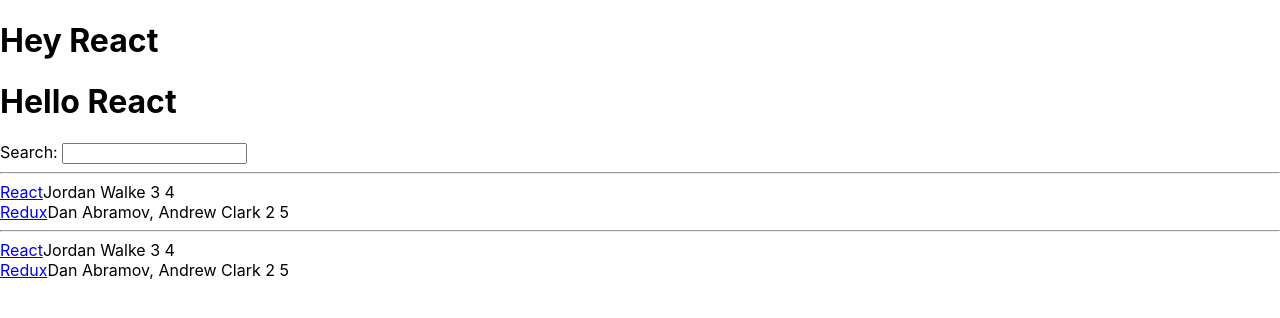
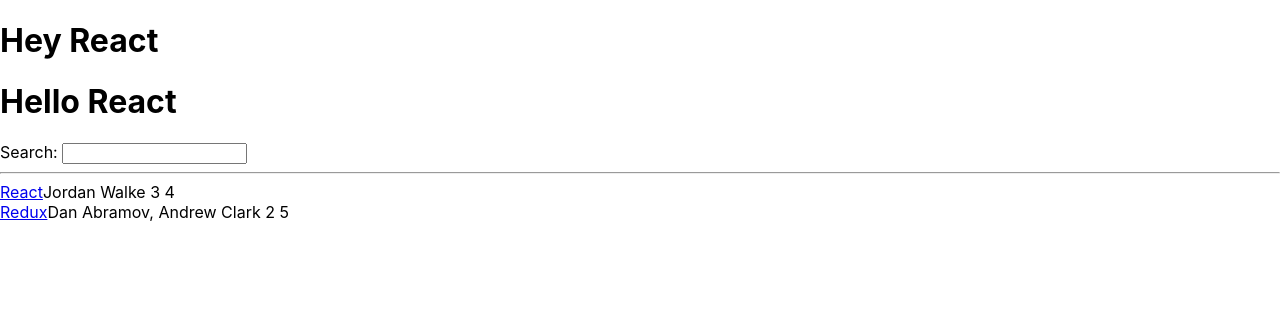
Before and after one commit to first-stringer/wevegotissues, a React (Create React App) app: page / in a window 1280 px wide. Shown: the top 318 px of the page. Built offline with nearby package versions, Linux system fonts and the light colour scheme.

Commit message:
parameterize list function

```diff
--- a/src/App.js
+++ b/src/App.js
@@ -1,21 +1,4 @@
 import React from 'react';
-
-const list = [
-  {
-    title: 'React',
-    url: 'https://reactjs.org/',
-    author: 'Jordan Walke',
-    num_comments: 3,
-    points: 4,
-    objectID: 0,
-}, {
-    title: 'Redux',
-    url: 'https://redux.js.org/',
-    author: 'Dan Abramov, Andrew Clark',
-    num_comments: 2,
-    points: 5,
-    objectID: 1,
-}, ];
 
 const welcome = {
   greeting: 'Hey',
@@ -27,8 +10,8 @@
   return title;
 }
 
-const List = () =>
-  list.map(item =>
+const List = props =>
+  props.list.map(item =>
     <div key={item.objectID}>
       <span>
         <a href={item.url}>{item.title}</a>
@@ -39,7 +22,25 @@
     </div>
   )
 
-function App() {
+  const App = () => {
+    const stories = [
+      {
+        title: 'React',
+        url: 'https://reactjs.org/',
+        author: 'Jordan Walke',
+        num_comments: 3,
+        points: 4,
+        objectID: 0,
+      }, {
+        title: 'Redux',
+        url: 'https://redux.js.org/',
+        author: 'Dan Abramov, Andrew Clark',
+        num_comments: 2,
+        points: 5,
+        objectID: 1,
+      },
+    ];
+
   const handleChange = event => {
     console.log(event.target.value);
   };
@@ -58,9 +59,7 @@
       <input id="search" type="text" onChange={handleChange} />
 
       <hr />
-      <List />
-      <hr />
-      <List />
+      <List list={stories} />
 
     </div>
   );
```
